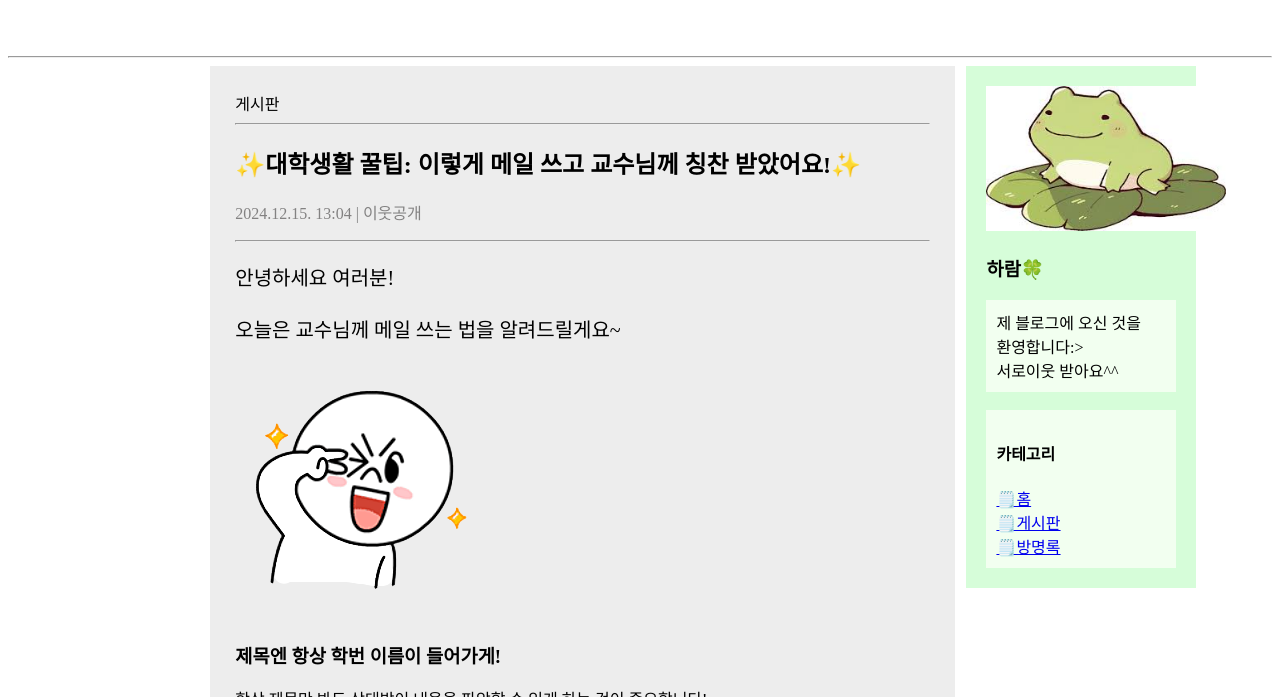
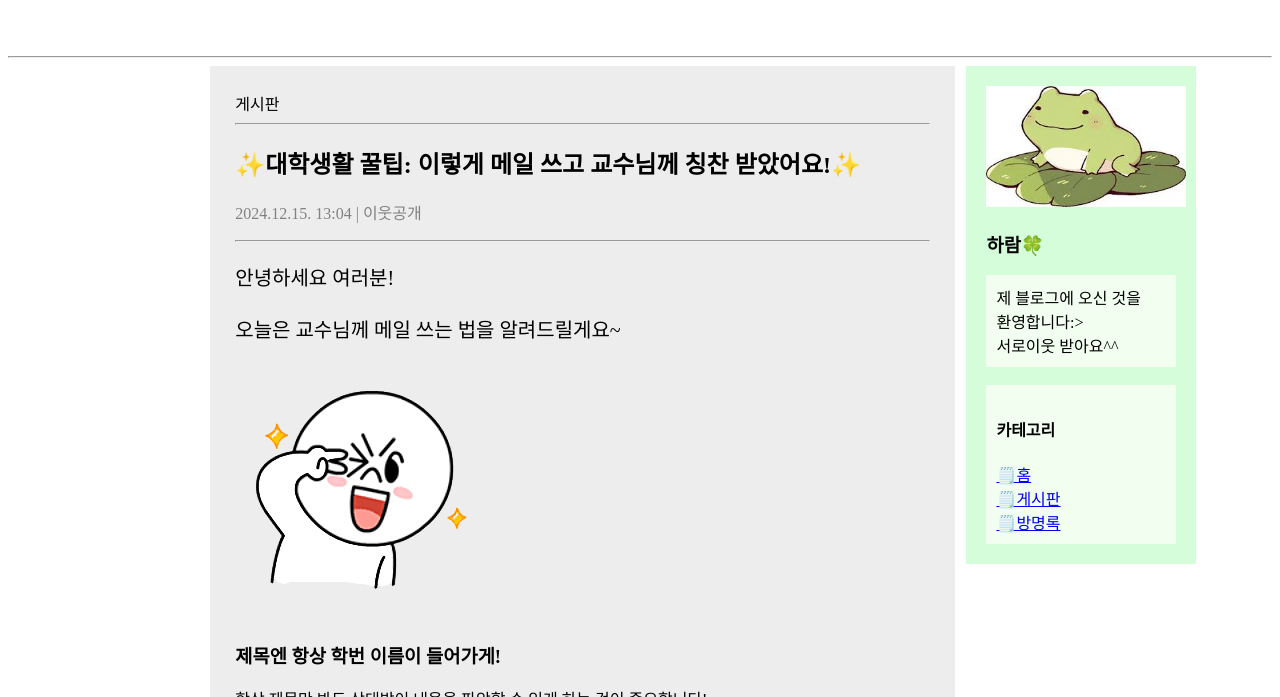
Before and after one commit to haaaram/haaaram.github.io, a plain HTML site: page index.html in a window 1280 px wide. Shown: the part 103-800 px from the top of the page. Drawn offline with Linux system fonts and the light colour scheme.

Commit message:
Update index.html

```diff
--- a/index.html
+++ b/index.html
@@ -112,7 +112,7 @@
     </article>
     </section>
     <aside>
-        <img src="image/frog.jpg" width="240px" alt="">
+        <img src="image/frog.jpg" width="200px" alt="">
         <h3>하람🍀</h3>
         <div id="cute">
             제 블로그에 오신 것을 <br>환영합니다:>
```
